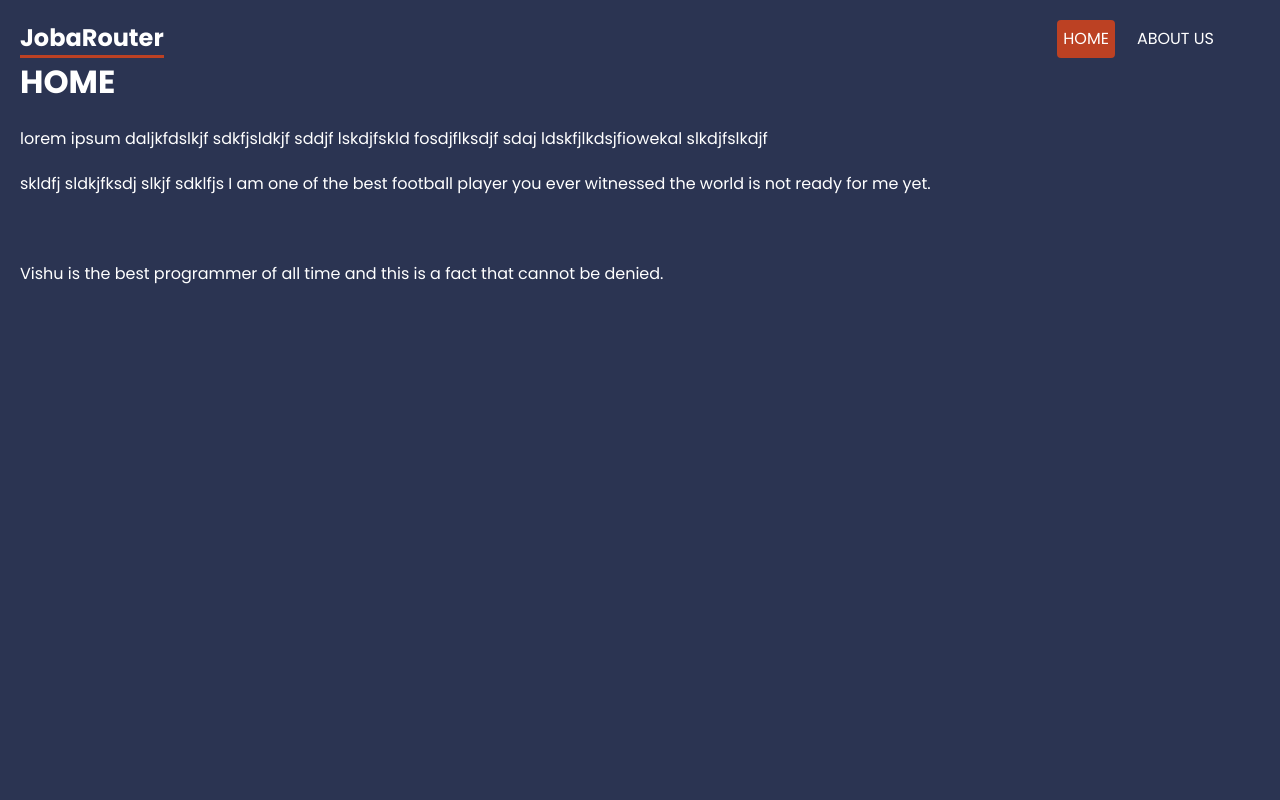
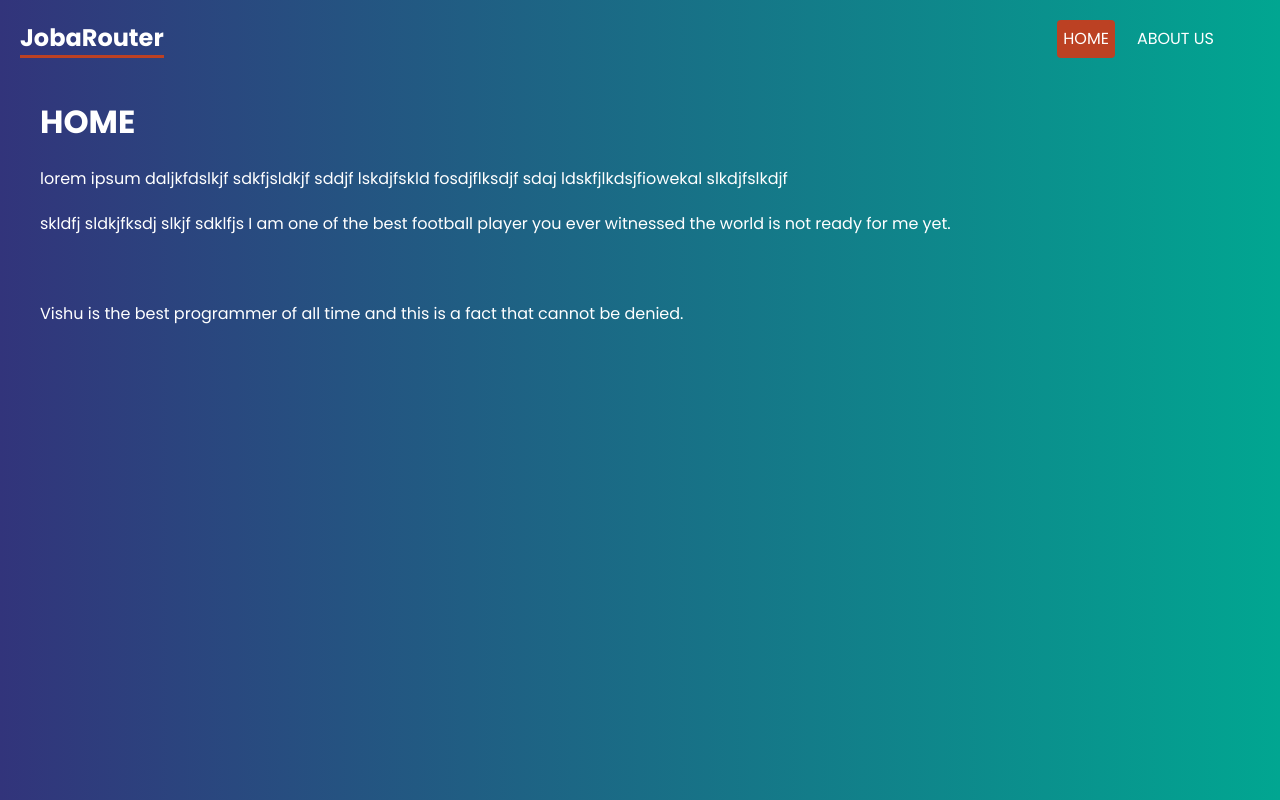
Before and after one commit to vbstellar/Jobarouter, a React (Create React App) app: page / in a window 1280 px wide. Built offline with nearby package versions, Linux system fonts and the light colour scheme.

Commit message:
route 6.4v added

```diff
--- a/src/App.js
+++ b/src/App.js
@@ -1,27 +1,28 @@
-import { BrowserRouter, Routes, Route, NavLink } from "react-router-dom";
+import {
+  createBrowserRouter,
+  Route,
+  createRoutesFromElements,
+  RouterProvider,
+} from "react-router-dom";
 
 //Components
 import Home from "./Components/Home";
 import About from "./Components/About";
 
+//Layout
+import RootLayout from "./Layouts/RootLayout";
+
+const router = createBrowserRouter(
+  createRoutesFromElements(
+    <Route path="/" element={<RootLayout />}>
+      <Route index element={<Home />} />
+      <Route path="/about" element={<About />} />
+    </Route>
+  )
+);
+
 function App() {
-  return (
-    <BrowserRouter>
-      <header>
-        <nav>
-          <h1>JobaRouter</h1>
-          <NavLink to="/">HOME</NavLink>
-          <NavLink to="about">ABOUT US</NavLink>
-        </nav>
-      </header>
-      <main>
-        <Routes>
-          <Route index element={<Home />} />
-          <Route path="/about" element={<About />} />
-        </Routes>
-      </main>
-    </BrowserRouter>
-  );
+  return <RouterProvider router={router} />;
 }
 
 export default App;
--- /dev/null
+++ b/src/Layouts/RootLayout.js
@@ -0,0 +1,19 @@
+import { NavLink, Outlet } from "react-router-dom";
+
+export default function RootLayout() {
+  return (
+    <div className="root-layout">
+      <header>
+        <nav>
+          <h1>JobaRouter</h1>
+          <NavLink to="/">HOME</NavLink>
+          <NavLink to="about">ABOUT US</NavLink>
+        </nav>
+      </header>
+
+      <main>
+        <Outlet />
+      </main>
+    </div>
+  );
+}
--- a/src/index.css
+++ b/src/index.css
@@ -8,7 +8,8 @@ body {
   margin: 0;
   padding: 20px;
   font-family: "Poppins";
-  background: var(--secondary);
+  /* background: var(--secondary); */
+  background-image: linear-gradient(to right, #32347b, #01a691) ;
 }
 * {
   color: #fff;
@@ -49,7 +50,10 @@ header nav a.active{
 
 
 /* page content */
-
+main{
+  max-width: 1200px;
+  margin: 40px auto;
+}
 
 /* help layout */
 
```
